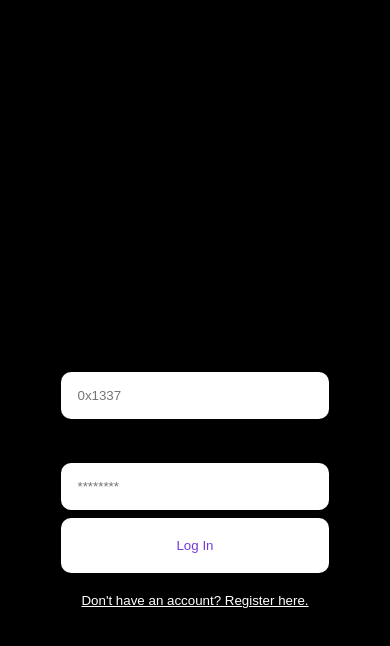
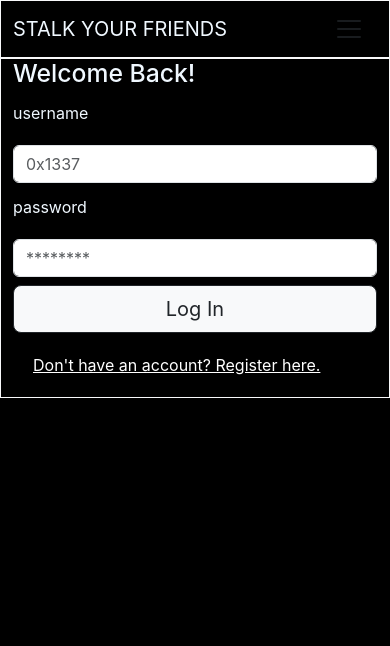
Before and after one commit to gabferreira1337/STALK-YOUR-FRIENDS, a React (Create React App) app: page /login in a window 390 px wide. Shown: the top 646 px of the page. Built offline with nearby package versions, Linux system fonts and the light colour scheme.

Commit message:
Added navbar and responsiveness

```diff
--- a/package.json
+++ b/package.json
@@ -8,14 +8,17 @@
     "@testing-library/user-event": "^13.5.0",
     "axios": "^1.4.0",
     "body-parser": "^1.20.2",
+    "bootstrap": "^5.2.3",
     "cors": "^2.8.5",
     "express": "^4.18.2",
     "formik": "^2.2.9",
     "path-to-regexp": "^6.2.0",
     "react": "^18.2.0",
+    "react-bootstrap": "^2.7.4",
     "react-dom": "^18.2.0",
     "react-router-dom": "^6.11.1",
     "react-scripts": "5.0.1",
+    "reactstrap": "^9.1.9",
     "swagger-autogen": "^2.8.0",
     "swagger-jsdoc": "^7.0.0-rc.6",
     "swagger-ui-express": "^4.6.2",
--- a/public/index.html
+++ b/public/index.html
@@ -7,10 +7,13 @@
     <meta name="theme-color" content="#000000" />
     <link rel="apple-touch-icon" href="%PUBLIC_URL%/logo192.png" />
     <link rel="manifest" href="%PUBLIC_URL%/manifest.json" />
-    <title>SOS Finder</title>
+    <link href="https://cdn.jsdelivr.net/npm/bootstrap@5.3.0-alpha3/dist/css/bootstrap.min.css" rel="stylesheet" integrity="sha384-KK94CHFLLe+nY2dmCWGMq91rCGa5gtU4mk92HdvYe+M/SXH301p5ILy+dN9+nJOZ" crossorigin="anonymous">
+    <title>STALK YOUR FRIENDS</title>
   </head>
   <body>
     <noscript>You need to enable JavaScript to run this app.</noscript>
     <div id="root"></div>
+    <script src="https://cdn.jsdelivr.net/npm/bootstrap@5.3.0-alpha3/dist/js/bootstrap.bundle.min.js" integrity="sha384-ENjdO4Dr2bkBIFxQpeoTz1HIcje39Wm4jDKdf19U8gI4ddQ3GYNS7NTKfAdVQSZe" crossorigin="anonymous"></script>
+  </body>
   </body>
 </html>
--- a/src/App.css
+++ /dev/null
@@ -1,46 +0,0 @@
-.App {
-  text-align: center;
-  display: flex;
-  min-height: 100vh;
-  align-items: center;
-  justify-content: center;
-  color: rgba(8, 8, 8, 0);
-}
-
-.auth-form-container,
-.login-form,
-.register-form {
-  display: flex;
-  flex-direction: column;
-}
-
-label {
-  text-align: left;
-  padding: 0.25rem 0;
-}
-
-input {
-  margin: 0.5rem 0;
-  padding: 1rem;
-  border: none;
-  border-radius: 10px;
-}
-
-button {
-  border: none;
-  background-color: white;
-  padding: 20px;
-  border-radius: 10px;
-  cursor: pointer;
-  color: #7439db;
-}
-
-.link-btn {
-  background: none;
-  color: white;
-  text-decoration: underline;
-}
-
-.auth-form-container {
-  background-color: black;
-}
--- a/src/App.js
+++ b/src/App.js
@@ -1,8 +1,10 @@
 import React, { useState } from "react";
-import './App.css';
+import './styles/App.css';
+//import '../src/pages/login.css';
 import { Login } from "./pages/Login";
 import { Register } from "./components/Register";
 import AppRoutes from "./AppRoutes"
+
 
 
 
--- a/src/AppRoutes.jsx
+++ b/src/AppRoutes.jsx
@@ -1,4 +1,5 @@
 import React, {useContext, userContext} from "react"
+
 
 import {
   BrowserRouter as Router,
--- /dev/null
+++ b/src/components/Navbar.jsx
@@ -0,0 +1,50 @@
+import React, { Component } from 'react'
+import Container from 'react-bootstrap/Container';
+import Nav from 'react-bootstrap/Nav';
+import Navbar from 'react-bootstrap/Navbar';
+import NavDropdown from 'react-bootstrap/NavDropdown';
+import  "../styles/nav.css"
+import {Link} from "react-router-dom" ;
+
+const AVATAR = 'https://www.gravatar.com/avatar/429e504af19fc3e1cfa5c4326ef3394c?s=240&d=mm&r=pg';
+
+export default function Navb() {
+
+    return(
+
+      <Navbar  className="navbar text-white border border-light"  expand="lg" id='nav'>
+      <Container>
+        <Navbar.Brand className="title" href="/login">STALK YOUR FRIENDS</Navbar.Brand>
+        <Navbar.Toggle aria-controls="basic-navbar-nav" />
+        <Navbar.Collapse className="text-white  me-auto"id="basic-navbar-nav">
+          <Nav className="text-white  me-auto">
+            <NavDropdown className="about" title="About" id="basic-nav-dropdown">
+              <NavDropdown.Item href="#action/3.1">About</NavDropdown.Item>
+              <NavDropdown.Item href="#action/3.2">
+                Another action
+              </NavDropdown.Item>
+              <NavDropdown.Item href="#action/3.3">Something</NavDropdown.Item>
+              <NavDropdown.Divider />
+              <NavDropdown.Item href="#action/3.4">
+                Separated link
+              </NavDropdown.Item>
+            </NavDropdown>
+          </Nav>
+        </Navbar.Collapse>
+      </Container>
+    </Navbar>
+    );
+
+   /* return (
+      <>
+      <nav className="navbar">
+        <div className="navbar-container">
+          <Link to="/login" className="navbar-logo">
+            SOSOSOS
+          </Link>
+        </div>
+      </nav>
+
+      </>
+    )*/
+  }
--- a/src/contexts/auth.jsx
+++ b/src/contexts/auth.jsx
@@ -32,9 +32,11 @@ useEffect(()=> {          // comeca e os componentes sao renderizados sem espera
 
   const login = async (username, password) => {
 
+
       const response = await createSession(username, password);
 
       console.log("login", response.data);
+
 
       // api criar uma session
 
--- a/src/pages/Login.jsx
+++ b/src/pages/Login.jsx
@@ -1,5 +1,8 @@
 import React, { useState, useContext } from "react";            // hook para guardar estado
 import { AuthContext } from "../contexts/auth";
+import Navb from "../components/Navbar";
+import { Form, Button, Container, Row, Col } from 'react-bootstrap';
+import "../styles/login.css"
 
 
 
@@ -30,17 +33,48 @@ export const Login = (props) => {
     }
 
     return (
+        <>
+        <Navb/>
+        <Container className="container-lg border border-light " id="form-container">
+        <Row>
+            <Col sm={6} className="">
+            <h2>Welcome Back!</h2>
+            <Form className="login-form " onSubmit={handleSubmit}>
+                <Form.Group controlId="formBasicUsername">
+                <Form.Label htmlFor="username">username</Form.Label>
+                <Form.Control value={username} onChange={(e) => setUsername(e.target.value)}type="text" placeholder="0x1337" id="username" name="username" />
+                </Form.Group>
+
+                <Form.Group controlId="formBasicUsername">
+                <Form.Label htmlFor="password">password</Form.Label>
+                <Form.Control value={password} onChange={(e) => setPassword(e.target.value)} type="password" placeholder="********" id="password" name="password" />
+                </Form.Group>
+
+                <Button className="btn btn-light btn-outline-dark btn-lg" type="submit">Log In</Button>
+            </Form>
+            <button className="link-btn" onClick={() => props.onFormSwitch('register')}>Don't have an account? Register here.</button>
+            </Col>
+            </Row>
+        </Container>
+
+
+        </>
+    )
+
+    /*return (
+        <>
+        <Navbar/>
         <div className="auth-form-container">
-            <h2>Login</h2>
-            <p>{String(authenticated)}</p>
+            <h2>Welcome Back!</h2>
             <form className="login-form" onSubmit={handleSubmit}>
                 <label htmlFor="username">username</label>
                 <input value={username} onChange={(e) => setUsername(e.target.value)}type="text" placeholder="0x1337" id="username" name="username" />
                 <label htmlFor="password">password</label>
                 <input value={password} onChange={(e) => setPassword(e.target.value)} type="password" placeholder="********" id="password" name="password" />
-                <button type="submit">Log In</button>
+                <button className="btn btn-light btn-outline-dark btn-lg" type="submit">Log In</button>
             </form>
             <button className="link-btn" onClick={() => props.onFormSwitch('register')}>Don't have an account? Register here.</button>
         </div>
-    )
+        </>
+    )*/
 }
--- a/src/pages/login.css
+++ b/src/styles/App.css
@@ -1,3 +1,13 @@
+.App {
+  color: rgba(8, 8, 8, 0);
+}
+
+.auth-form-container,
+.login-form,
+.register-form {
+  display: flex;
+  flex-direction: column;
+}
 
 label {
   text-align: left;
--- /dev/null
+++ b/src/styles/login.css
@@ -0,0 +1,40 @@
+
+h2 {
+
+  color: aliceblue;
+
+}
+
+
+
+label {
+  color: aliceblue;
+  text-align: left;
+  padding: 0.25rem 0;
+}
+
+input {
+  margin: 0.5rem 0;
+  padding: 1rem;
+  border: none;
+  border-radius: 10px;
+}
+
+button {
+  border: none;
+  background-color: white;
+  padding: 20px;
+  border-radius: 10px;
+  cursor: pointer;
+}
+
+
+.link-btn {
+  background: none;
+  color: white;
+  text-decoration: underline;
+}
+
+.auth-form-container {
+  background-color: black;
+}
--- /dev/null
+++ b/src/styles/nav.css
@@ -0,0 +1,18 @@
+.title {
+
+  color: aliceblue;
+
+}
+
+.title:hover{
+
+  color: rgb(14, 83, 173);
+}
+
+
+
+#basic-nav-dropdown{
+color: aliceblue;
+
+
+}
```
Also changed, not shown: 1 other file (tests, documents, lock files or other folders).
